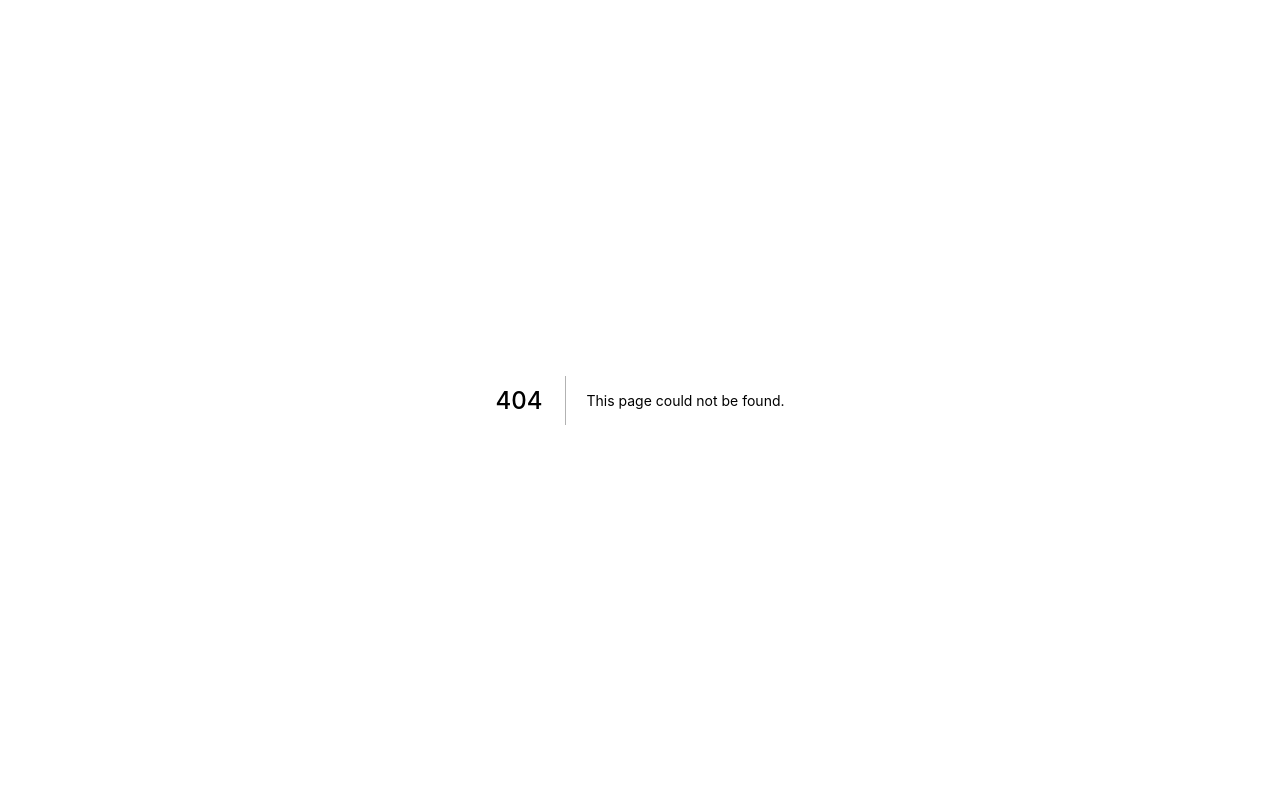
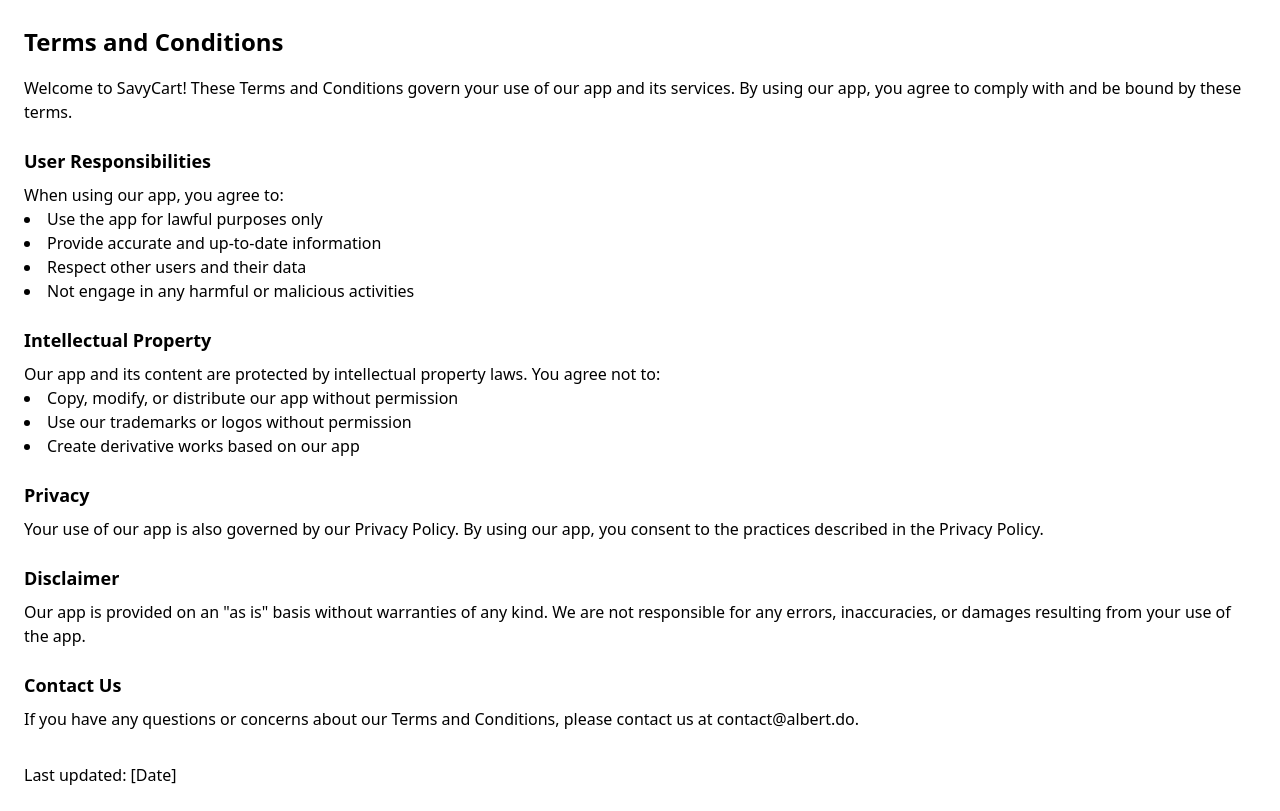
Before and after one commit to itsalb3rt/savycart-landing, a Next.js app: page /terms in a window 1280 px wide. Before the commit this address had no page. Built offline with nearby package versions, Linux system fonts and the light colour scheme.

Commit message:
feat
* Added terms page

```diff
--- /dev/null
+++ b/src/pages/terms/index.tsx
@@ -0,0 +1,74 @@
+import React from 'react';
+
+import Head from 'next/head';
+
+import config from '../../config/index.json';
+
+const TermsAndConditions = () => {
+  const { company } = config;
+  const { name: companyName } = company;
+  return (
+    <div>
+      <Head>
+        <title>Terms and Conditions</title>
+      </Head>
+      <div className="p-6">
+        <h1 className="text-2xl font-semibold mb-4">Terms and Conditions</h1>
+        <p className="mb-4">
+          Welcome to {companyName}! These Terms and Conditions govern your use
+          of our app and its services. By using our app, you agree to comply
+          with and be bound by these terms.
+        </p>
+
+        <h2 className="text-lg font-semibold mt-6 mb-2">
+          User Responsibilities
+        </h2>
+        <p className="mb-4">
+          When using our app, you agree to:
+          <ul className="list-disc list-inside">
+            <li>Use the app for lawful purposes only</li>
+            <li>Provide accurate and up-to-date information</li>
+            <li>Respect other users and their data</li>
+            <li>Not engage in any harmful or malicious activities</li>
+          </ul>
+        </p>
+
+        <h2 className="text-lg font-semibold mt-6 mb-2">
+          Intellectual Property
+        </h2>
+        <p className="mb-4">
+          Our app and its content are protected by intellectual property laws.
+          You agree not to:
+          <ul className="list-disc list-inside">
+            <li>Copy, modify, or distribute our app without permission</li>
+            <li>Use our trademarks or logos without permission</li>
+            <li>Create derivative works based on our app</li>
+          </ul>
+        </p>
+
+        <h2 className="text-lg font-semibold mt-6 mb-2">Privacy</h2>
+        <p className="mb-4">
+          Your use of our app is also governed by our Privacy Policy. By using
+          our app, you consent to the practices described in the Privacy Policy.
+        </p>
+
+        <h2 className="text-lg font-semibold mt-6 mb-2">Disclaimer</h2>
+        <p className="mb-4">
+          Our app is provided on an &quot;as is&quot; basis without warranties
+          of any kind. We are not responsible for any errors, inaccuracies, or
+          damages resulting from your use of the app.
+        </p>
+
+        <h2 className="text-lg font-semibold mt-6 mb-2">Contact Us</h2>
+        <p className="mb-4">
+          If you have any questions or concerns about our Terms and Conditions,
+          please contact us at contact@albert.do.
+        </p>
+
+        <p className="mt-8">Last updated: [Date]</p>
+      </div>
+    </div>
+  );
+};
+
+export default TermsAndConditions;
```
